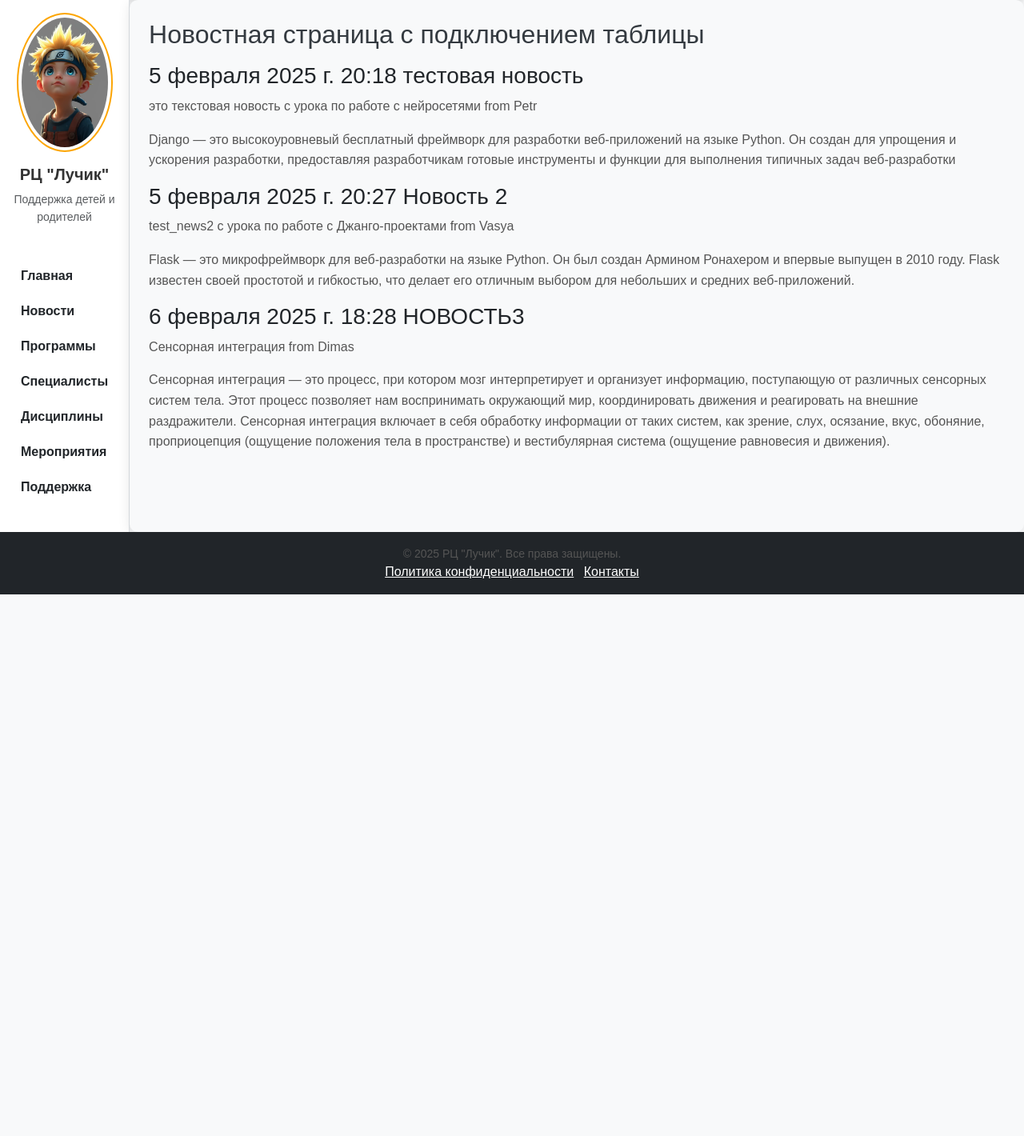
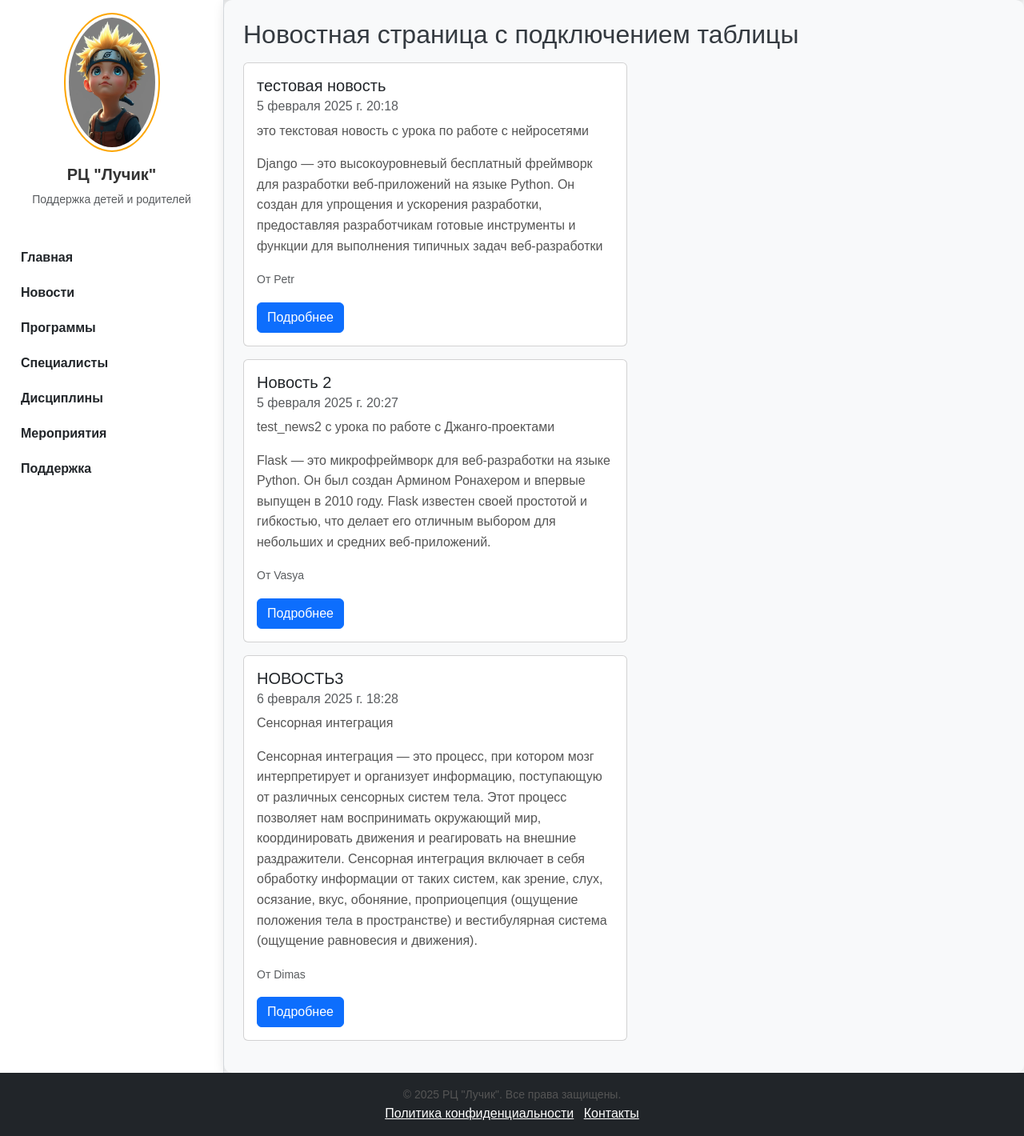
Before and after one commit to ElenaMGB/webDjProject, a Django app: page /news/ in a window 1280 px wide. Shown: the part 57-1477 px from the top of the page at 80% size. Before the commit the page ends 800 px from the top, so only its background shows below. Run offline with Django 5.2, Linux system fonts and the light colour scheme; data comes from the database, SQL or seed files in the repository; both versions use the stored data as it was after the commit; some libraries are stand-ins or nearby versions.

Commit message:
change news, add bootstrap cards for news

```diff
--- a/ZeroCoder/news/templates/news/news.html
+++ b/ZeroCoder/news/templates/news/news.html
@@ -6,14 +6,26 @@
 
 {% block content %}
 <h1>Новостная страница с подключением таблицы</h1>
- <!--{{news}} #новости одной кривой строкой-->
-
-{% for new in news %}
-	<div>
-		<h3> {{new.pub_date}}    {{ new.title }} </h3>
-		<p> {{ new.short_description }} from {{ new.user_tell }}</p>
-		<p> {{ new.text }} </p>
-	</div>
-{% endfor %}
+ <!--{{news}} #новости одной кривой строкой в 1 уроке-->
+{% if news %}
+	{% for new in news %}
+		<div class="card mb-3" style="width: 30rem;">
+<!--		<div class="card"> #добавляем стили бутстрапа (уже подключен)-->
+<!--				<h3> {{new.pub_date}}    {{ new.title }} </h3>-->
+<!--				<p> {{ new.short_description }} from {{ new.user_tell }}</p>-->
+<!--				<p> {{ new.text }} </p>-->
+			<div class="card-body">
+                <h5 class="card-title">{{ new.title }}</h5>
+                <h6 class="card-subtitle mb-2 text-muted">{{ new.pub_date }}</h6>
+                <p class="card-text">{{ new.short_description }}</p>
+                <p class="card-text">{{ new.text }}</p>
+                <p class="card-text"><small class="text-muted">От {{ new.user_tell }}</small></p>
+                <a href="#" class="btn btn-primary">Подробнее</a>
+            </div>
+		</div>
+	{% endfor %}
+{% else %}
+		<h4>Новостей еще нет</h4>
+{% endif %}
 
 {% endblock %}
```
Also changed, not shown: ZeroCoder/db.sqlite3.
